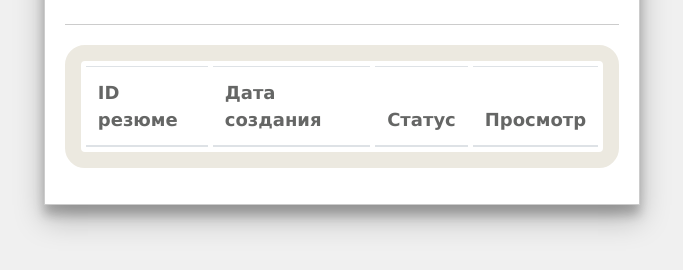
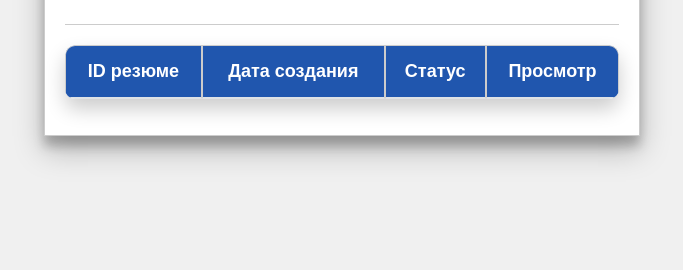
Before and after one commit to maria-kononova/demo, a Django app: page /resume/ in a window 1280 px wide. Shown: the part 173-443 px from the top of the page, without its empty margins (298-981 px from the left). Run offline with Django 5.2, Linux system fonts and the light colour scheme; the visitor is signed in with stand-in values (Sample User, id 1); lists and menus that the app fills with data are empty; parts of the project's set-up code (start-up, migrations or seed data) failed here and were passed over; some libraries are stand-ins or nearby versions.

Commit message:
Изменение стиля таблицы на главной странице

```diff
--- a/static/css/main-style.css
+++ b/static/css/main-style.css
@@ -103,20 +103,72 @@ hr {
 }
 
 table {
-font-family: "Lucida Sans Unicode", "Lucida Grande", Sans-Serif;
-text-align: left;
-border-collapse: separate;
-border-spacing: 5px;
-background: #ECE9E0;
-color: #656665;
-border: 16px solid #ECE9E0;
-border-radius: 20px;
+    width: 100%;
+    border-collapse: separate; /* Возвращаем, чтобы сохранить скругления */
+    border-spacing: 0; /* Убираем промежуток между ячейками */
+    font-family: Arial, sans-serif;
+    background-color: transparent;
+    margin: 20px 0;
+    border-radius: 10px; /* Скругление углов таблицы */
+    overflow: hidden; /* Обрезает содержимое и подчиняется скруглению углов */
+    box-shadow: 0 10px 20px rgba(0,0,0,0.2);
 }
+
+th, td {
+    text-align: left;
+    padding: 15px 20px;
+    border-bottom: 2px solid #444; /* Сделаем линии более четкими */
+}
+
 th {
-font-size: 18px;
-padding: 10px;
+    background-color: #2056AE;
+    color: white;
+    font-size: 18px;
 }
+
 td {
-background: #F5D7BF;
-padding: 10px;
+    background-color: #FFFFFF;
+    font-size: 16px;
+    color: #333;
+    border-right: 2px solid #444; /* Сделаем линии более четкими */
 }
+
+/* Первая строка таблицы */
+th:first-child {
+    border-top-left-radius: 10px; /* Скругление левого верхнего угла */
+}
+
+th:last-child {
+    border-top-right-radius: 10px; /* Скругление правого верхнего угла */
+}
+
+/* Последняя строка таблицы */
+tr:last-child td:first-child {
+    border-bottom-left-radius: 10px; /* Скругление левого нижнего угла */
+}
+
+tr:last-child td:last-child {
+    border-bottom-right-radius: 10px; /* Скругление правого нижнего угла */
+}
+
+tr:last-child td {
+    border-bottom: none; /* Удаление границы снизу у последней строки */
+}
+
+td:last-child {
+    border-right: none; /* Удаление границы справа у последней колонки */
+}
+
+.id-column {
+    font-weight: bold; /* Делает текст жирным */
+}
+
+.table_home th {
+    text-align: center;
+    border: 1px solid #cccccc; /* Задаёт тонкие светло-серые границы заголовкам */
+}
+
+.table_home td {
+    border: 1px solid #cccccc; /* Задаёт тонкие светло-серые границы ячейкам */
+    text-align: center; /* Выравнивает текст по центру */
+}
--- a/templates/home.html
+++ b/templates/home.html
@@ -23,7 +23,7 @@
     <tbody>
 	{% for res in resume %}
       <tr>
-        <td>{{ res.id_resume }}</td>
+        <td class="id-column">{{ res.id_resume }}</td>
 		<td>{{ res.date_of_creation }}</td>
         <td>{{ res.moderation_status }}</td>
         <td><a href="{% url 'go_to_sample' %}">Перейти</a></td>
```
